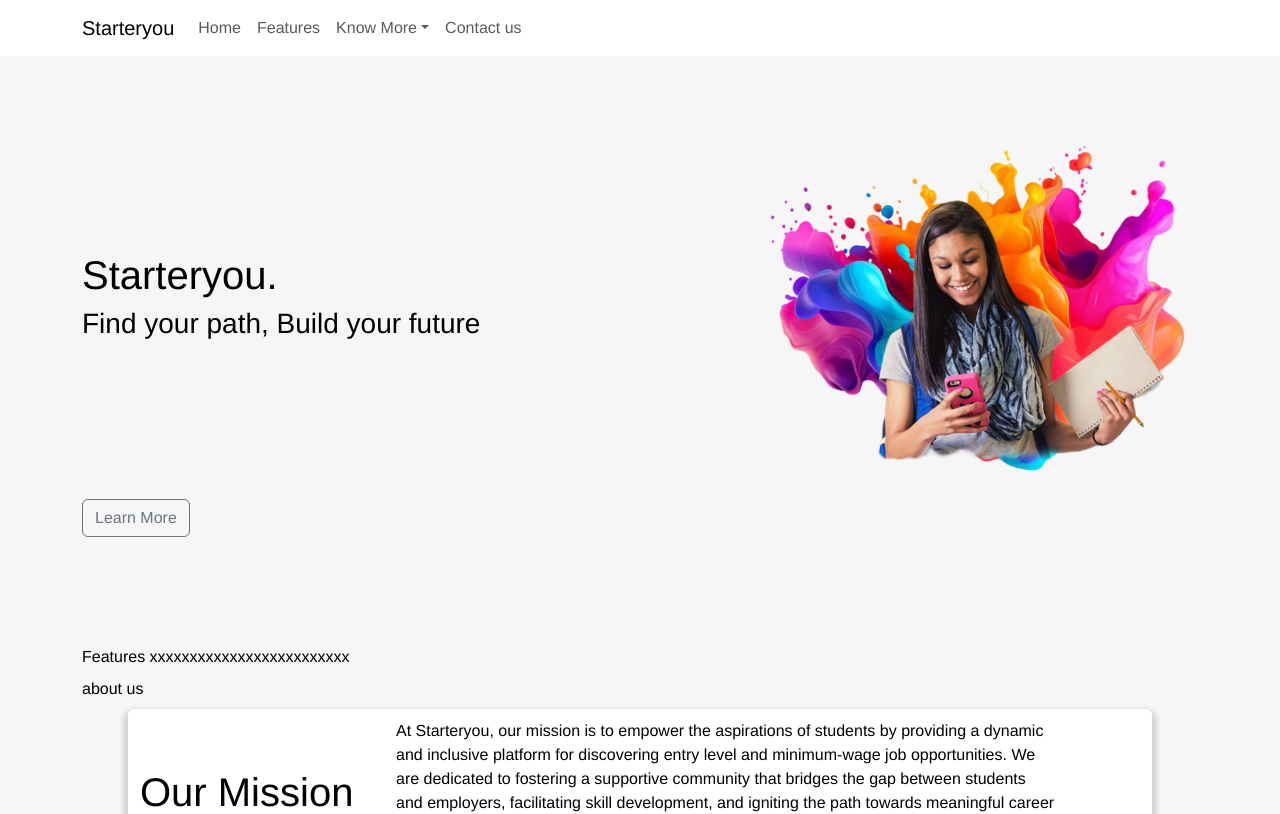
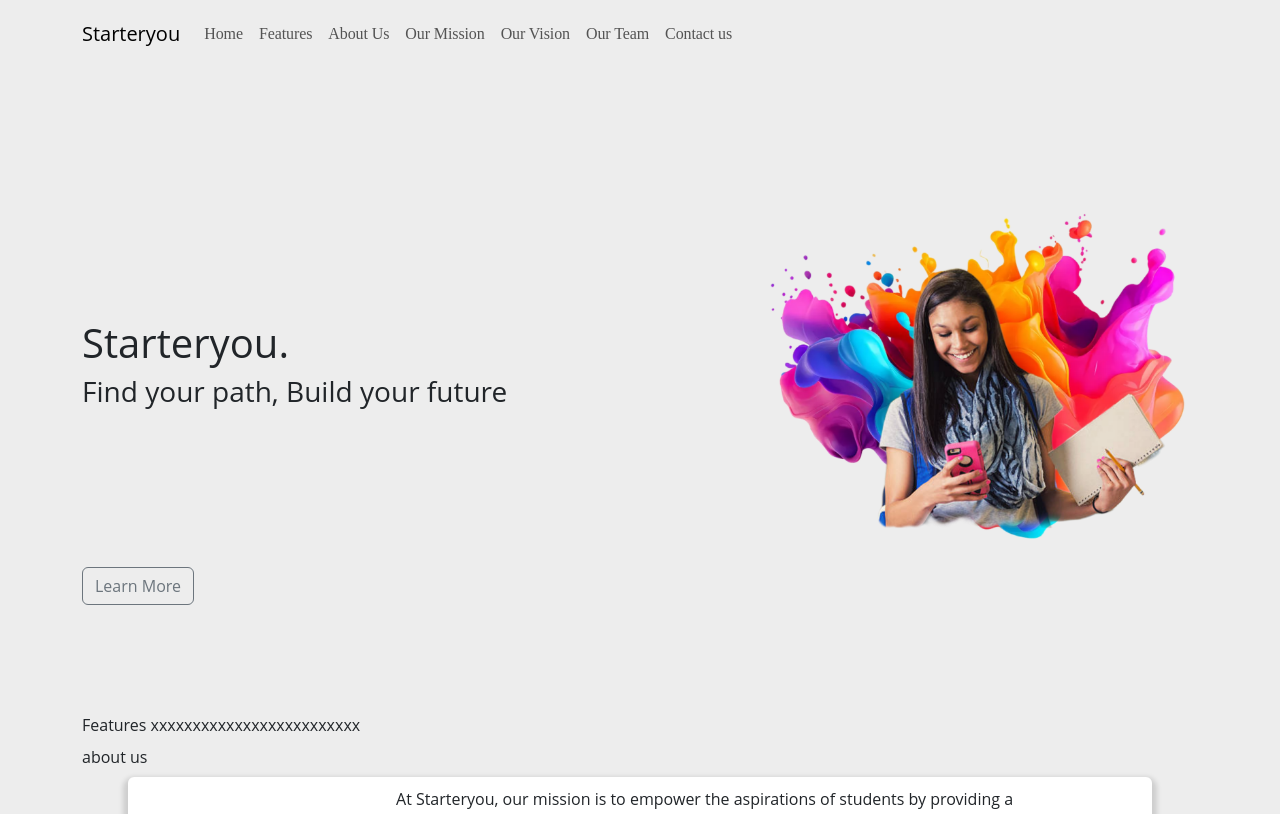
Before and after one commit to Starteryou-com/StartupWebsite, a React (Vite) app: page / in a window 1280 px wide. Shown: the top 814 px of the page. Built offline with nearby package versions, Linux system fonts and the light colour scheme.

Commit message:
Updated Nav Bar

```diff
--- a/src/App.css
+++ b/src/App.css
@@ -3,17 +3,16 @@
   margin: 0 auto;
   padding: 0;
 
-  background-color: #f6f6f6;
-  font-family: Helvetica;
+  background-color: #ededed;
+  font-family: Open Sans;
   font-weight: 400;
-  font-style: normal;
-  color: #000000;
+  font-style: normal;;
 }
 
 /*------Navigation bar--------*/
 
 .navibar {
-  background-color: #ffffff;
+  background-color: #ededed;
 }
 
 /*------Banner component--------*/
@@ -124,3 +123,20 @@
   color: inherit;
   text-decoration: none;
 }
+
+.nav-starteryou {
+    color: #000000;
+    font-size: 32px;
+    font-weight: 500;
+    line-height: 42px;
+}
+
+.nav-everything {
+    color: #e8095e;
+    font-size: 20px;
+    font-family: "Poppins";
+    font-weight: 600;
+    letter-spacing: -0.1px;
+    line-height: 26px;
+    text-align: center;
+}
--- a/src/components/Navibar.tsx
+++ b/src/components/Navibar.tsx
@@ -1,23 +1,21 @@
-import { Container, NavLink, Navbar, Nav, NavDropdown } from "react-bootstrap";
+import { Container, NavLink, Navbar, Nav } from "react-bootstrap";
 
 function Navibar() {
   return (
     <div>
-      <Navbar expand="lg" className=" shadow-5-strong navibar" fixed="top">
+      <Navbar expand="lg" className=" shadow-5-strong navibar" >
         <Container>
-          <Navbar.Brand href="#home">Starteryou</Navbar.Brand>
+          <Navbar.Brand href="#home" className="nav-starteryou">Starteryou</Navbar.Brand>
           <Navbar.Toggle aria-controls="basic-navbar-nav" />
           <Navbar.Collapse id="basic-navbar-nav">
             <Nav className="me-auto">
-              <NavLink href="#home">Home</NavLink>
-              <NavLink href="#features">Features</NavLink>
-              <NavDropdown title="Know More" id="navbarScrollingDropdown">
-                <NavDropdown.Item href="#aboutUs">About Us</NavDropdown.Item>
-                <NavDropdown.Item href="#mission">Our Mission</NavDropdown.Item>
-                <NavDropdown.Item href="#vision">Our Vision</NavDropdown.Item>
-                <NavDropdown.Item href="#team">Our Team</NavDropdown.Item>
-              </NavDropdown>
-              <NavLink href="#contact">Contact us</NavLink>
+              <NavLink href="#home" className="nav-everything">Home</NavLink>
+              <NavLink href="#features" className="nav-everything">Features</NavLink>
+              <NavLink href="#aboutUs" className="nav-everything">About Us</NavLink>
+              <NavLink href="#mission" className="nav-everything">Our Mission</NavLink>
+              <NavLink href="#vision" className="nav-everything">Our Vision</NavLink>
+              <NavLink href="#team" className="nav-everything">Our Team</NavLink>
+              <NavLink href="#contact" className="nav-everything">Contact us</NavLink>
             </Nav>
           </Navbar.Collapse>
         </Container>
```
Also changed, not shown: 1 other file (tests, documents, lock files or other folders).
